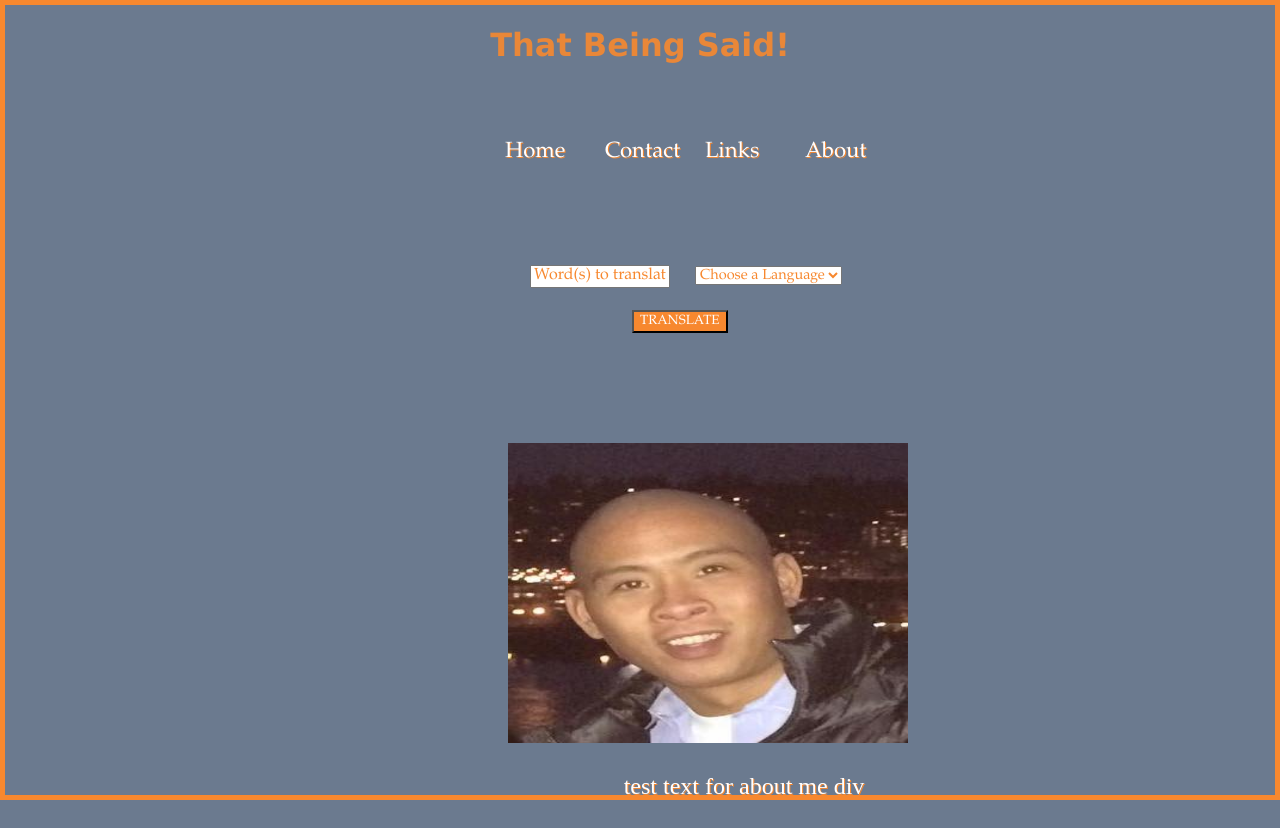
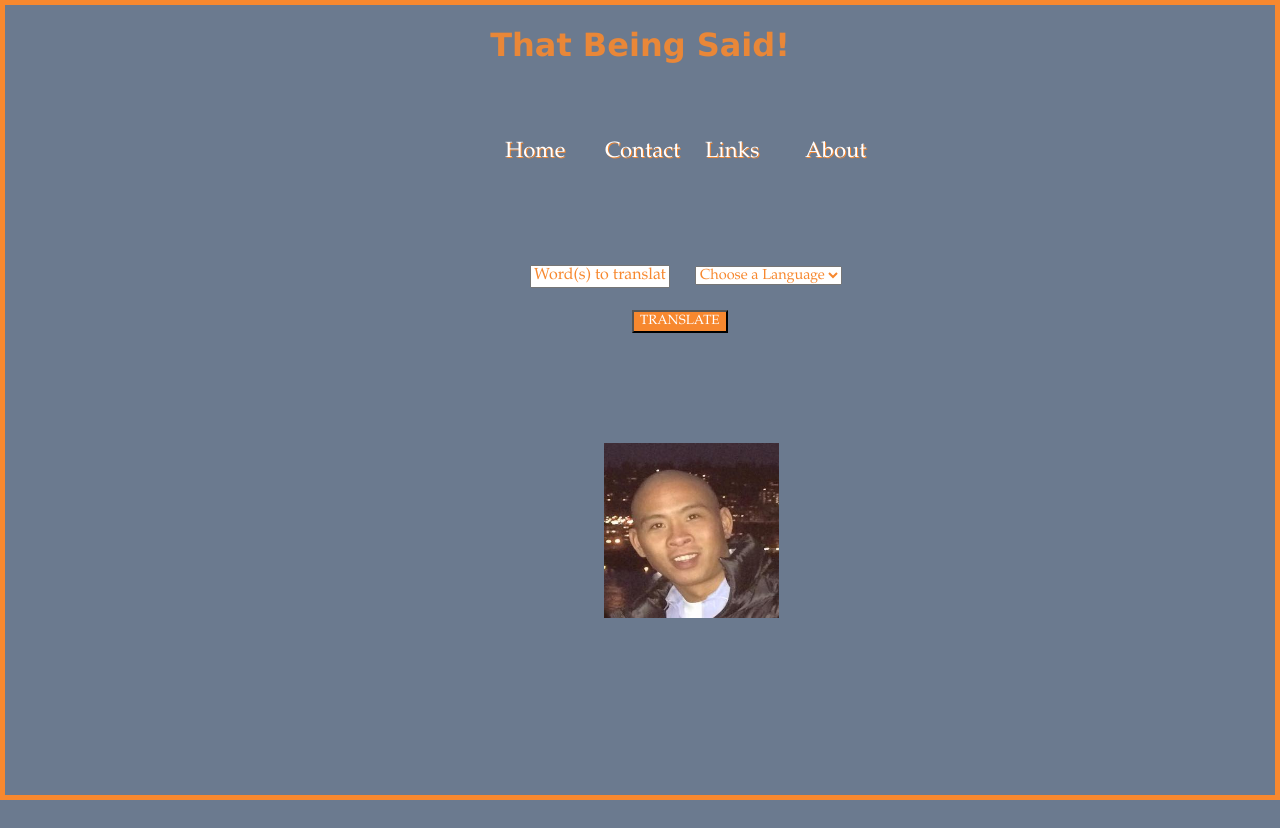
Before and after one commit to glenbuck503/That-Being-Said, a React (Create React App) app: page / in a window 1280 px wide. After the commit the page ends 800 px from the top, so only its background shows below. Built offline with nearby package versions, Linux system fonts and the light colour scheme; no server answers.

Commit message:
edit port pic to wanted size. still trying to figure out how to hide and show onSubmit

```diff
--- a/src/App.css
+++ b/src/App.css
@@ -62,11 +62,12 @@ body {
   /* border: 3px solid #F7882F; */
 }
 
-img {
-  width: 400px;
-  height: 300px;
 
-
+ .aboutMe .glen {
+  width: 175px;
+  height: 175px;
+  margin-left:96px;
+  /* margin-right:500px; */
 }
 
 .inputForm {
--- a/src/ReusableForm.js
+++ b/src/ReusableForm.js
@@ -101,8 +101,8 @@ function ReusableForm(props) {
         <p className="result">{translatedWord}</p>
 
         <div className="aboutMe">
-          <img src={glenImage} id="portPic" />
-          <p>test text for about me div</p>
+          <img className="glen" src={glenImage} id="portPic" />
+
 
 
           </div>
```
